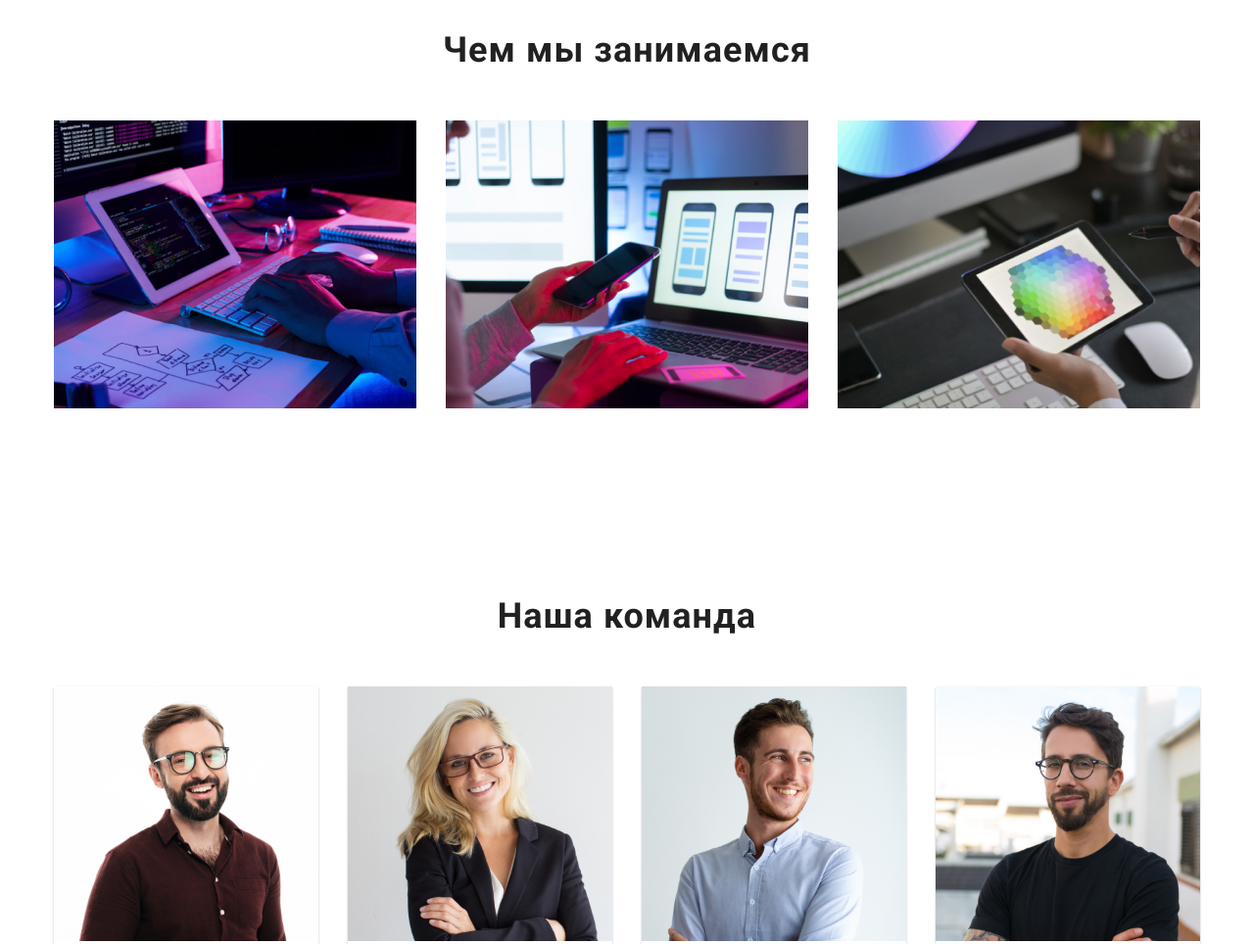
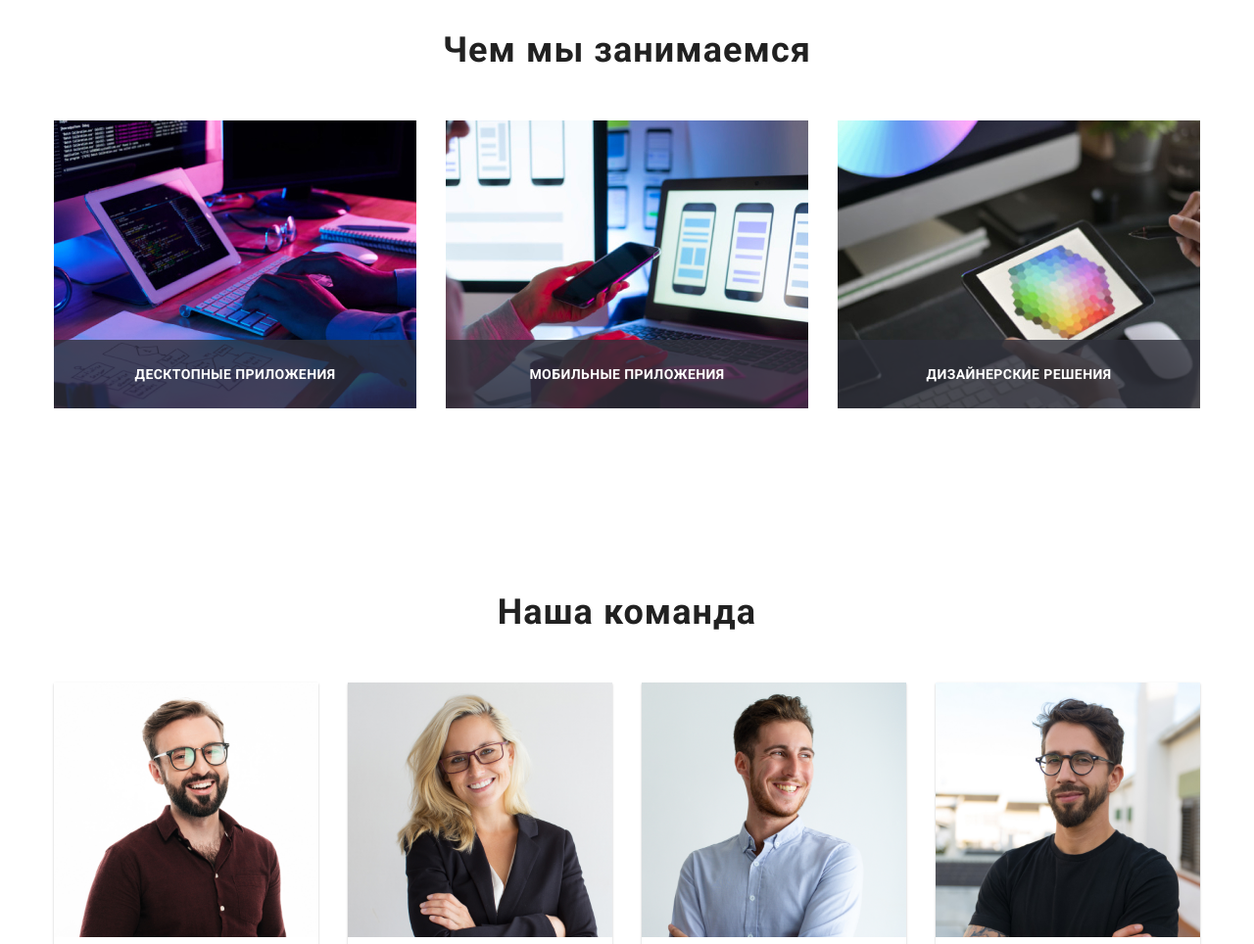
Before and after one commit to Dmytro-hoot/goit-markup-hw-06, a plain HTML site: page index.html in a window 1280 px wide. Shown: the part 1100-2064 px from the top of the page at 98% size. Drawn offline with nearby package versions, Linux system fonts and the light colour scheme.

Commit message:
add what we are doing desc

```diff
--- a/index.html
+++ b/index.html
@@ -96,9 +96,18 @@
             <div class="container">
             <h2 class="tittle what-we-are-doing-tittle">Чем мы занимаемся</h2>
             <ul class="what-we-are-doing-list list">
-                <li class="what-we-are-doing-item"><img width="370" height="294" src="./images/create.jpg" alt="We create"></li>
-                <li class="what-we-are-doing-item"><img width="370" height="294" src="./images/mobile.jpg" alt="Anything"></li>
-                <li class="what-we-are-doing-item"><img width="370" height="294" src="./images/desing.jpg" alt="And designer this"></li>
+                <li class="what-we-are-doing-item">
+                    <img class="what-we-are-doing-img" width="370" height="294" src="./images/create.jpg" alt="We create">
+                    <p class="what-we-are-doing-desc">Десктопные приложения</p>
+                </li>
+                <li class="what-we-are-doing-item">
+                    <img width="370" height="294" src="./images/mobile.jpg" alt="Anything">
+                    <p class="what-we-are-doing-desc">Мобильные приложения</p>
+                </li>
+                <li class="what-we-are-doing-item">
+                    <img width="370" height="294" src="./images/desing.jpg" alt="And designer this">
+                    <p class="what-we-are-doing-desc">Дизайнерские решения</p>
+                </li>
             </ul>
             </div>
         </section>
--- a/style.css
+++ b/style.css
@@ -17,6 +17,10 @@ h5,
 h6,
 p {
   margin: 0;
+}
+
+img {
+  display: block;
 }
 
 .list {
@@ -564,7 +568,30 @@ a:not(.logo):focus {
 }
 
 .what-we-are-doing-item {
+  position: relative;
   margin: 15px;
+}
+
+.what-we-are-doing-desc {
+  bottom: 0%;
+
+  font-family: Roboto;
+  font-style: normal;
+  font-weight: bold;
+  font-size: 14px;
+  line-height: 1.142;
+  text-align: center;
+  letter-spacing: 0.03em;
+  text-transform: uppercase;
+
+  color: #ffffff;
+
+  background: rgba(47, 48, 58, 0.8);
+  height: 70px;
+  width: 100%;
+  padding: 27px;
+
+  position: absolute;
 }
 
 /* End What we are doing */
```
